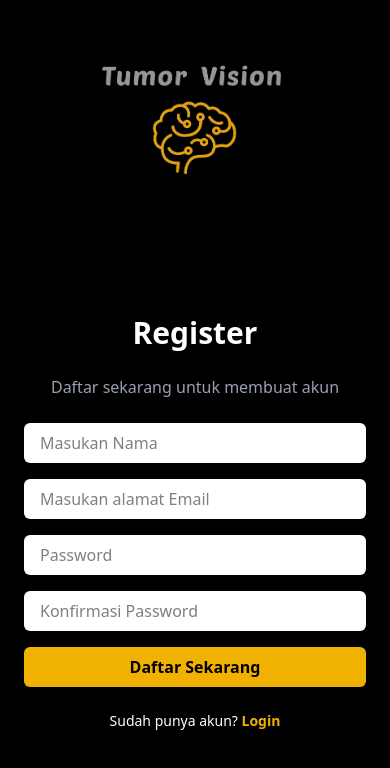
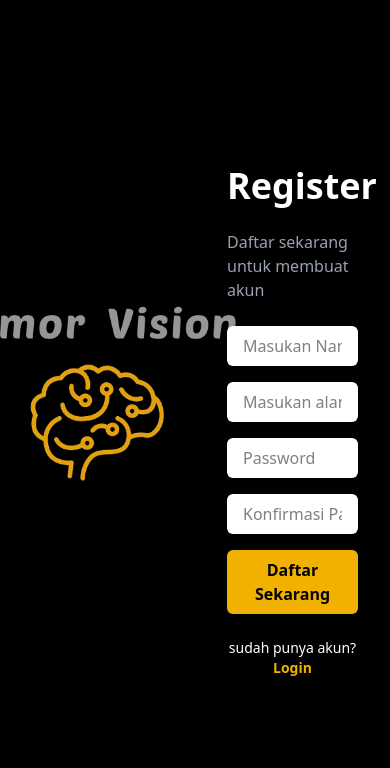
Before and after one commit to syibliadam/tumor-vision-frontend, a React (Vite) app: page /register in a window 390 px wide. Shown: the top 768 px of the page. Built offline with nearby package versions, Linux system fonts and the light colour scheme; no server answers; what chartjs-plugin-datalabels would draw is missing.

Commit message:
update untuk daftar front end

```diff
--- a/src/Auth/ForgotPassword.jsx
+++ b/src/Auth/ForgotPassword.jsx
@@ -1,13 +1,12 @@
 import { Link, useNavigate } from 'react-router-dom';
 import React, { useState } from 'react';
 
+const BASE_URL = import.meta.env.VITE_BACKEND_URL || 'http://localhost:5000';
 function ForgotPassword() {
   const [email, setEmail] = useState('');
   const [message, setMessage] = useState('');
   const [messageType, setMessageType] = useState('');
   const navigate = useNavigate();
-
-  const BASE_URL = import.meta.env.VITE_BACKEND_URL;
 
   const handleSubmit = async (e) => {
     e.preventDefault();
--- a/src/Auth/Login.jsx
+++ b/src/Auth/Login.jsx
@@ -12,7 +12,8 @@ function Login() {
     e.preventDefault();
 
     try {
-      const response = await fetch('http://localhost:5000/auth/login', {
+      const BASE_URL = import.meta.env.VITE_BACKEND_URL || 'http://localhost:5000';
+      const response = await fetch(`${BASE_URL}/auth/login`, {
         method: 'POST',
         headers: { 'Content-Type': 'application/json' },
         body: JSON.stringify({
--- a/src/Auth/Register.jsx
+++ b/src/Auth/Register.jsx
@@ -29,10 +29,15 @@ function Register() {
     }
 
     try {
-      const response = await fetch('http://localhost:5000/auth/register', {
+      const BASE_URL = import.meta.env.VITE_BACKEND_URL || 'http://localhost:5000';
+      const response = await fetch(`${BASE_URL}/auth/register`, {
         method: 'POST',
         headers: { 'Content-Type': 'application/json' },
-        body: JSON.stringify({ username: name, email, password }),
+        body: JSON.stringify({
+          username: name,
+          email: email,
+          password: password,
+        }),
       });
 
       const data = await response.json();
@@ -54,24 +59,29 @@ function Register() {
   };
 
   return (
-    <div className="flex flex-col md:flex-row min-h-screen bg-black font-jakarta">
-      {/* Left image */}
-      <div className="w-full md:w-1/2 flex items-center justify-center p-8 bg-black">
-        <img src={LogoTumorVision} alt="Tumor Vision Logo" className="max-w-[200px] md:max-w-xs" />
+    <div className="flex min-h-screen bg-black font-jakarta">
+      <div className="w-1/2 flex items-center justify-center">
+        <img src={LogoTumorVision} alt="Tumor Vision Logo" className="max-w-xs" />
       </div>
 
-      {/* Right form */}
-      <div className="w-full md:w-1/2 flex items-center justify-center text-white px-6 py-10 md:py-0">
+      <div className="w-1/2 flex items-center justify-center text-white px-8">
         <div className="w-full max-w-md space-y-6">
-          <h1 className="text-3xl md:text-4xl font-bold text-center md:text-left">Register</h1>
-          <p className="text-gray-400 text-center md:text-left">Daftar sekarang untuk membuat akun</p>
+          <h1 className="text-4xl font-bold">Register</h1>
+          <p className="text-gray-400">Daftar sekarang untuk membuat akun</p>
 
           {message && <div className={`p-4 rounded-md text-sm ${messageType === 'success' ? 'bg-green-200 text-green-800' : 'bg-red-200 text-red-800'}`}>{message}</div>}
 
           <form className="space-y-4" onSubmit={handleSubmit}>
             <input type="text" placeholder="Masukan Nama" value={name} onChange={(e) => setName(e.target.value)} className="w-full px-4 py-2 rounded-md bg-white text-black focus:outline-none" required />
 
-            <input type="text" placeholder="Masukan alamat Email" value={email} onChange={(e) => setEmail(e.target.value)} className="w-full px-4 py-2 rounded-md bg-white text-black focus:outline-none" required />
+            <input
+              type="text" // ⬅️ Ganti dari 'email' agar validasi HTML5 tidak blokir
+              placeholder="Masukan alamat Email"
+              value={email}
+              onChange={(e) => setEmail(e.target.value)}
+              className="w-full px-4 py-2 rounded-md bg-white text-black focus:outline-none"
+              required
+            />
 
             <input type="password" placeholder="Password" value={password} onChange={(e) => setPassword(e.target.value)} className="w-full px-4 py-2 rounded-md bg-white text-black focus:outline-none" required />
 
@@ -83,7 +93,7 @@ function Register() {
           </form>
 
           <p className="text-center text-sm mt-4">
-            Sudah punya akun?{' '}
+            sudah punya akun?{' '}
             <Link to="/login" className="text-yellow-500 font-semibold hover:underline">
               Login
             </Link>
--- a/src/Auth/ResetPassword.jsx
+++ b/src/Auth/ResetPassword.jsx
@@ -1,5 +1,7 @@
 import React, { useState } from 'react';
 import { useNavigate, useParams } from 'react-router-dom';
+
+const BASE_URL = import.meta.env.VITE_BACKEND_URL || 'http://localhost:5000';
 
 function ResetPassword() {
   const [newPassword, setNewPassword] = useState('');
@@ -8,8 +10,6 @@ function ResetPassword() {
   const [messageType, setMessageType] = useState('');
   const navigate = useNavigate();
   const { token } = useParams();
-
-  const BASE_URL = import.meta.env.VITE_BACKEND_URL;
 
   const handleSubmit = async (e) => {
     e.preventDefault();
```
